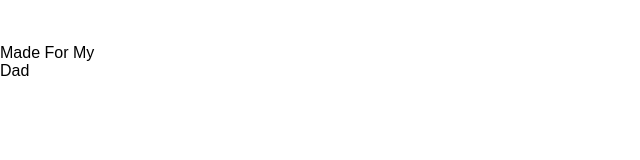
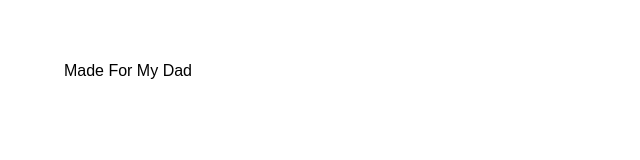
Before and after one commit to DWhirlpool/tornado, a plain HTML site: page index.html in a window 1280 px wide. Shown: the whole page, without its empty margins (0-640 px from the left). Drawn offline with nearby package versions, Linux system fonts and the light colour scheme.

Commit message:
Update style.css

```diff
--- a/style.css
+++ b/style.css
@@ -10,6 +10,6 @@ canvas {
 	position: fixed;
 	z-index: 1000;
 	font-family: sans-serif;
-	right: 90%;
+	right: 85%;
 	bottom: 90%;
 }
```
